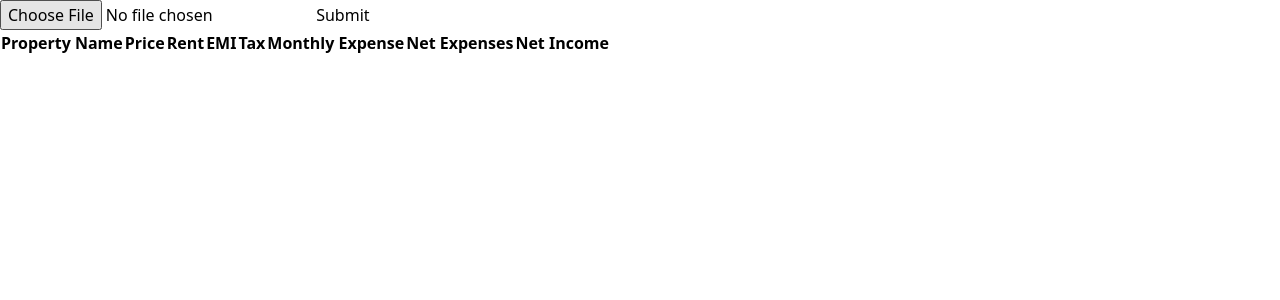
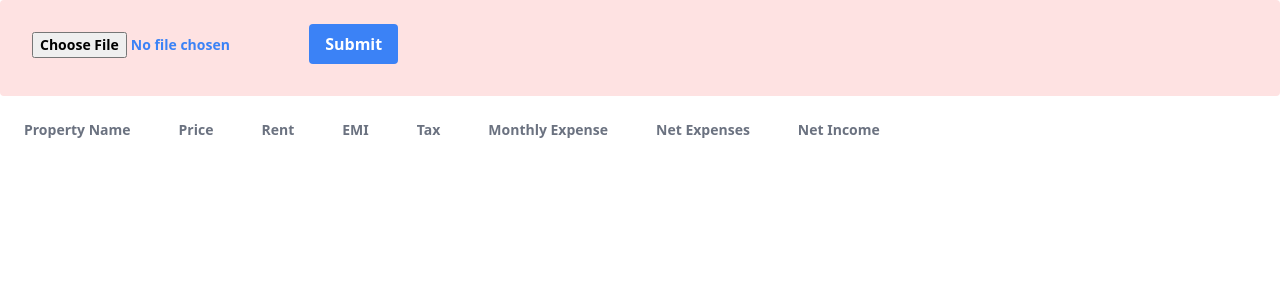
Before and after one commit to summerhanyuezheng/PropertyManagement, a Django app: page /hello/ in a window 1280 px wide. Shown: the top 300 px of the page. Run offline with Django 4.2, Linux system fonts and the light colour scheme; lists and menus that the app fills with data are empty.

Commit message:
added more styling

```diff
--- a/mysite/myapp/static/myapp/style.css
+++ b/mysite/myapp/static/myapp/style.css
@@ -550,3 +550,100 @@ video {
   --tw-backdrop-saturate:  ;
   --tw-backdrop-sepia:  ;
 }
+
+.static {
+  position: static;
+}
+
+.mb-4 {
+  margin-bottom: 1rem;
+}
+
+.inline-block {
+  display: inline-block;
+}
+
+.table {
+  display: table;
+}
+
+.rounded {
+  border-radius: 0.25rem;
+}
+
+.bg-red-100 {
+  --tw-bg-opacity: 1;
+  background-color: rgb(254 226 226 / var(--tw-bg-opacity));
+}
+
+.bg-blue-500 {
+  --tw-bg-opacity: 1;
+  background-color: rgb(59 130 246 / var(--tw-bg-opacity));
+}
+
+.px-8 {
+  padding-left: 2rem;
+  padding-right: 2rem;
+}
+
+.py-2 {
+  padding-top: 0.5rem;
+  padding-bottom: 0.5rem;
+}
+
+.px-4 {
+  padding-left: 1rem;
+  padding-right: 1rem;
+}
+
+.px-6 {
+  padding-left: 1.5rem;
+  padding-right: 1.5rem;
+}
+
+.py-4 {
+  padding-top: 1rem;
+  padding-bottom: 1rem;
+}
+
+.pt-6 {
+  padding-top: 1.5rem;
+}
+
+.pb-8 {
+  padding-bottom: 2rem;
+}
+
+.text-sm {
+  font-size: 0.875rem;
+  line-height: 1.25rem;
+}
+
+.font-bold {
+  font-weight: 700;
+}
+
+.text-blue-500 {
+  --tw-text-opacity: 1;
+  color: rgb(59 130 246 / var(--tw-text-opacity));
+}
+
+.text-white {
+  --tw-text-opacity: 1;
+  color: rgb(255 255 255 / var(--tw-text-opacity));
+}
+
+.text-gray-500 {
+  --tw-text-opacity: 1;
+  color: rgb(107 114 128 / var(--tw-text-opacity));
+}
+
+.text-green-500 {
+  --tw-text-opacity: 1;
+  color: rgb(34 197 94 / var(--tw-text-opacity));
+}
+
+.text-red-500 {
+  --tw-text-opacity: 1;
+  color: rgb(239 68 68 / var(--tw-text-opacity));
+}
--- a/mysite/myapp/templates/myapp/index.html
+++ b/mysite/myapp/templates/myapp/index.html
@@ -4,40 +4,40 @@
 <head>
 
     <title>Homepage</title>
-    <link rel="stylesheet" href="{% static 'myapp/style.css' %}">
+    <link rel="stylesheet" href="{% static 'myapp/style.css' %}"/>
 </head>
 <body>
 
-    <form method="post" enctype="multipart/form-data">
+    <form class="bg-red-100 rounded px-8 pt-6 pb-8 mb-4" method="post" enctype="multipart/form-data">
         {% csrf_token %}
-        <input type="file" name="file" id="file">
-        <input type="submit" name="submit" id="">
+        <input class = "inline-block font-bold text-sm text-blue-500" type="file" name="file" id="file">
+        <input class="bg-blue-500 text-white font-bold py-2 px-4 rounded" type="submit" name="submit" id="">
     </form>
     <table>
         <thead>
             <tr>
-                <th>Property Name</th>
-                <th>Price</th>
-                <th>Rent</th>
-                <th>EMI</th>
-                <th>Tax</th>
-                <th>Monthly Expense</th>
-                <th>Net Expenses</th>
-                <th>Net Income</th>
+                <th class="px-6 py-2 text-sm text-gray-500">Property Name</th>
+                <th class="px-6 py-2 text-sm text-gray-500">Price</th>
+                <th class="px-6 py-2 text-sm text-gray-500">Rent</th>
+                <th class="px-6 py-2 text-sm text-gray-500">EMI</th>
+                <th class="px-6 py-2 text-sm text-gray-500">Tax</th>
+                <th class="px-6 py-2 text-sm text-gray-500">Monthly Expense</th>
+                <th class="px-6 py-2 text-sm text-gray-500">Net Expenses</th>
+                <th class="px-6 py-2 text-sm text-gray-500">Net Income</th>
             </tr>
 
         </thead>
         <tbody>
             {% for object in data_objects %}
             <tr>
-                <td>{{object.name}}</td>
-                <td>{{object.price}}</td>
-                <td>{{object.rent}}</td>
-                <td>{{object.emi}}</td>
-                <td>{{object.tax}}</td>
-                <td>{{object.exp}}</td>
-                <td>{{object.expenses_monthly}}</td>
-                <td>{{object.income_monthly}}</td>
+                <td class="px-6 py-4 text-sm text-gray-500 font-bold">{{object.name}}</td>
+                <td class="px-6 py-4 text-sm text-green-500">{{object.price}}</td>
+                <td class="px-6 py-4 text-sm text-green-500">{{object.rent}}</td>
+                <td class="px-6 py-4 text-sm text-red-500">{{object.emi}}</td>
+                <td class="px-6 py-4 text-sm text-red-500">{{object.tax}}</td>
+                <td class="px-6 py-4 text-sm text-red-500">{{object.exp}}</td>
+                <td class="px-6 py-4 text-sm text-red-500">{{object.expenses_monthly}}</td>
+                <td class="px-6 py-4 text-sm text-green-500">{{object.income_monthly}}</td>
             </tr>
             {% endfor %}
         </tbody>
```
Also changed, not shown: mysite/db.sqlite3.
